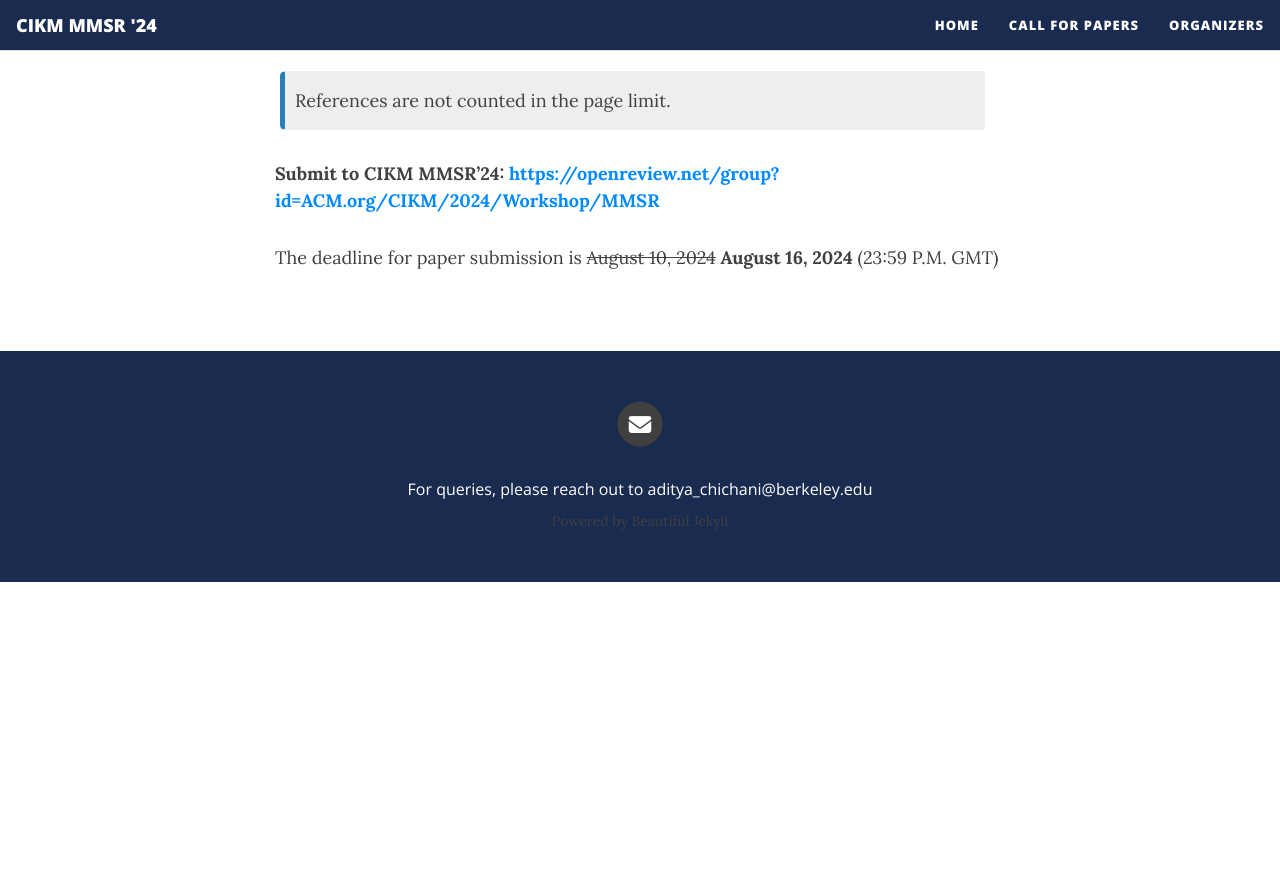
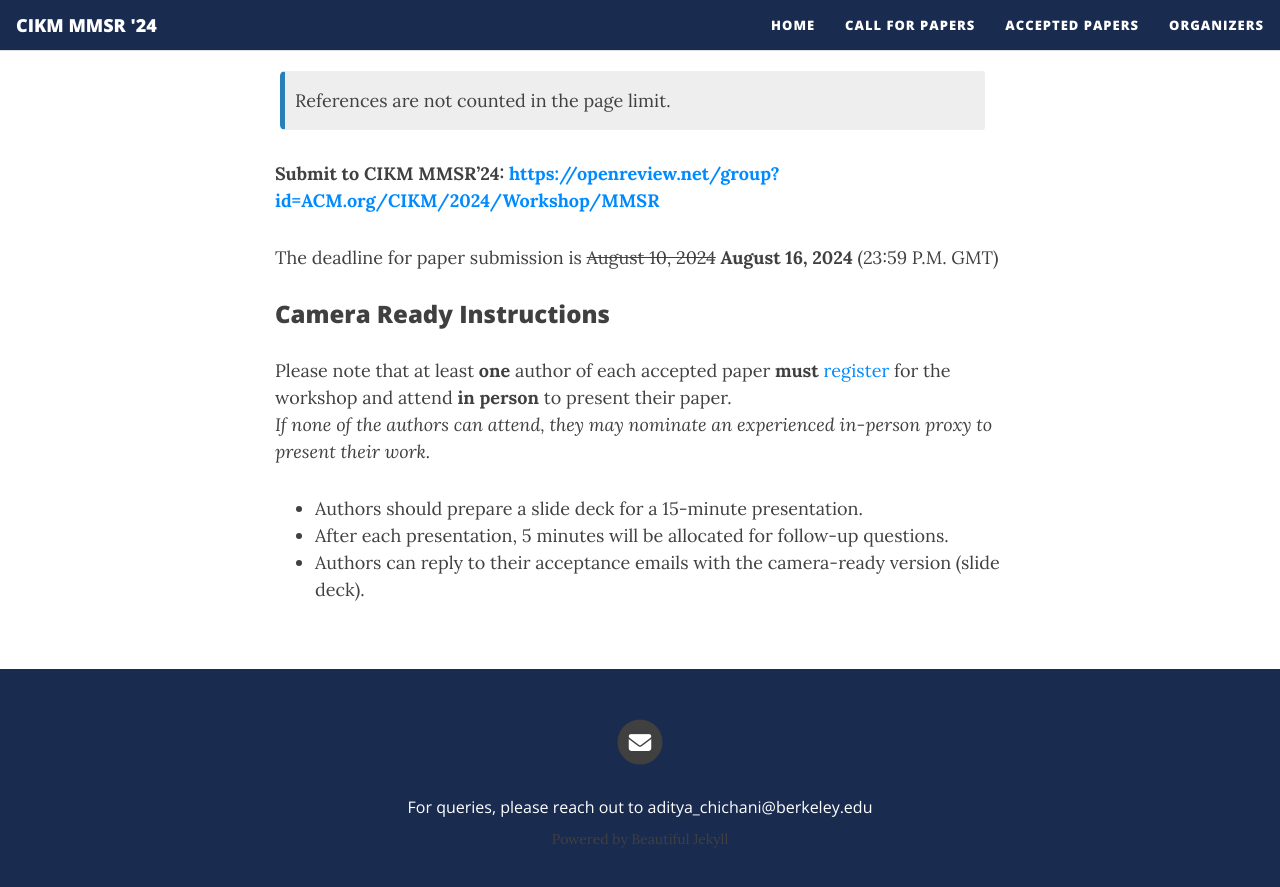
Before and after one commit to cikm-mmsr/cikm-mmsr.github.io, a Jekyll site: the page built from cfp.md, in a window 1280 px wide and 900 px high, scrolled down 2032 px. Shown: the top 887 px of the window. Built offline with Jekyll 4.4.1, drawn with Linux system fonts in a browser that asks for light colours; before the commit the page ends 2614 px from its top, so only the background shows below that.

Commit message:
Updated camera ready instructions and accepted paper list

```diff
--- a/_config.yml
+++ b/_config.yml
@@ -10,6 +10,7 @@ author: For queries, please reach out to aditya_chichani@berkeley.edu
 navbar-links:
   Home: "index"
   Call for Papers: "cfp"
+  Accepted Papers: "accepted"
   Organizers: "organizers"
 
 ################
--- a/cfp.md
+++ b/cfp.md
@@ -58,3 +58,11 @@ References are not counted in the page limit.
 **Submit to CIKM MMSR'24: [https://openreview.net/group?id=ACM.org/CIKM/2024/Workshop/MMSR](https://openreview.net/group?id=ACM.org/CIKM/2024/Workshop/MMSR)**
 
 The deadline for paper submission is ~~August 10, 2024~~ **August 16, 2024** (23:59 P.M. GMT)
+
+### Camera Ready Instructions
+
+Please note that at least **one** author of each accepted paper **must** [register](https://cikm2024.org/registrations/) for the workshop and attend **in person** to present their paper.<br>_If none of the authors can attend, they may nominate an experienced in-person proxy to present their work._
+
+- Authors should prepare a slide deck for a 15-minute presentation.
+- After each presentation, 5 minutes will be allocated for follow-up questions.
+- Authors can reply to their acceptance emails with the camera-ready version (slide deck).
```
Also changed, not shown: accepted.md (added, +19 -0 lines), index.md (+21 -18 lines), 6 other files.
